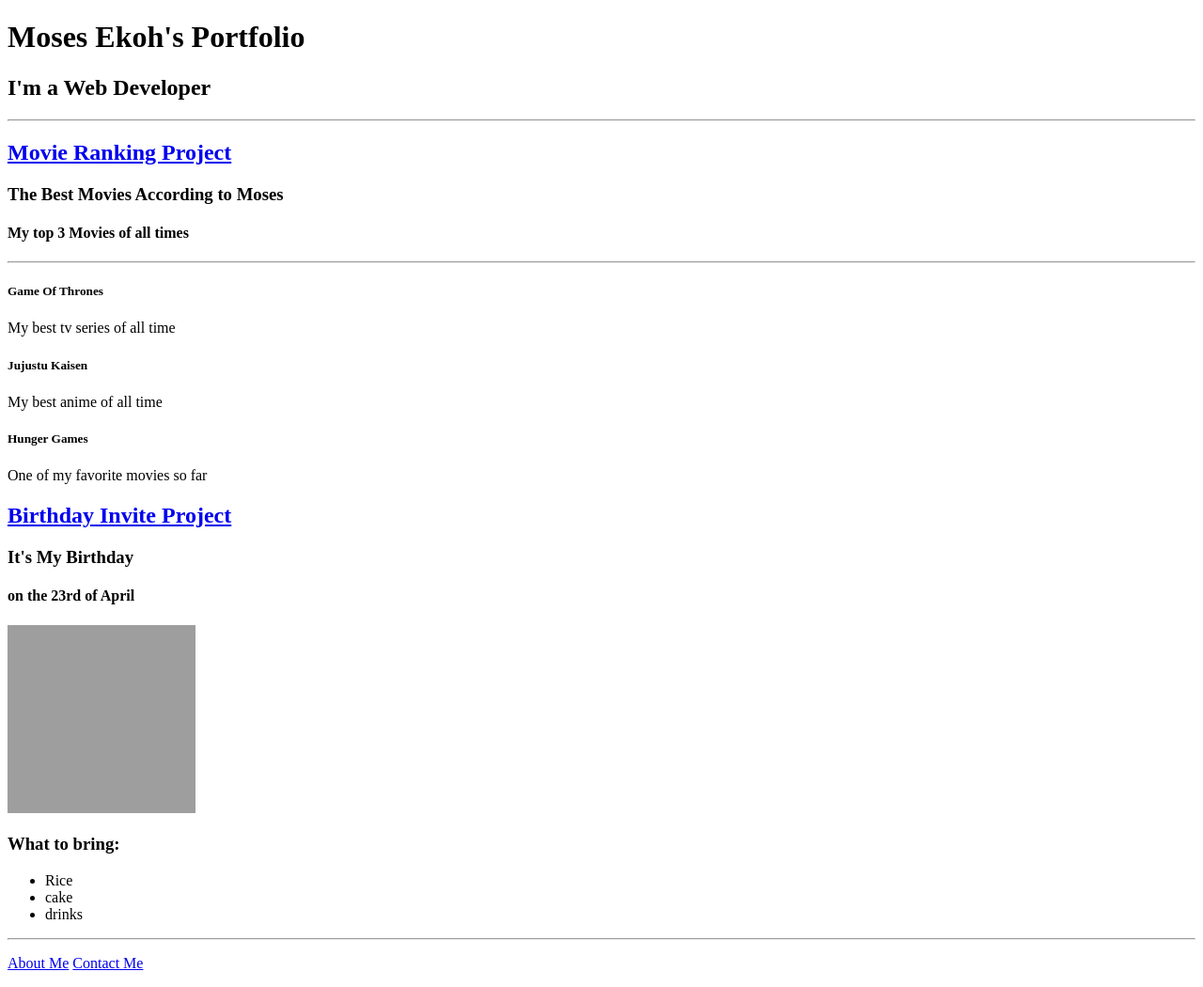
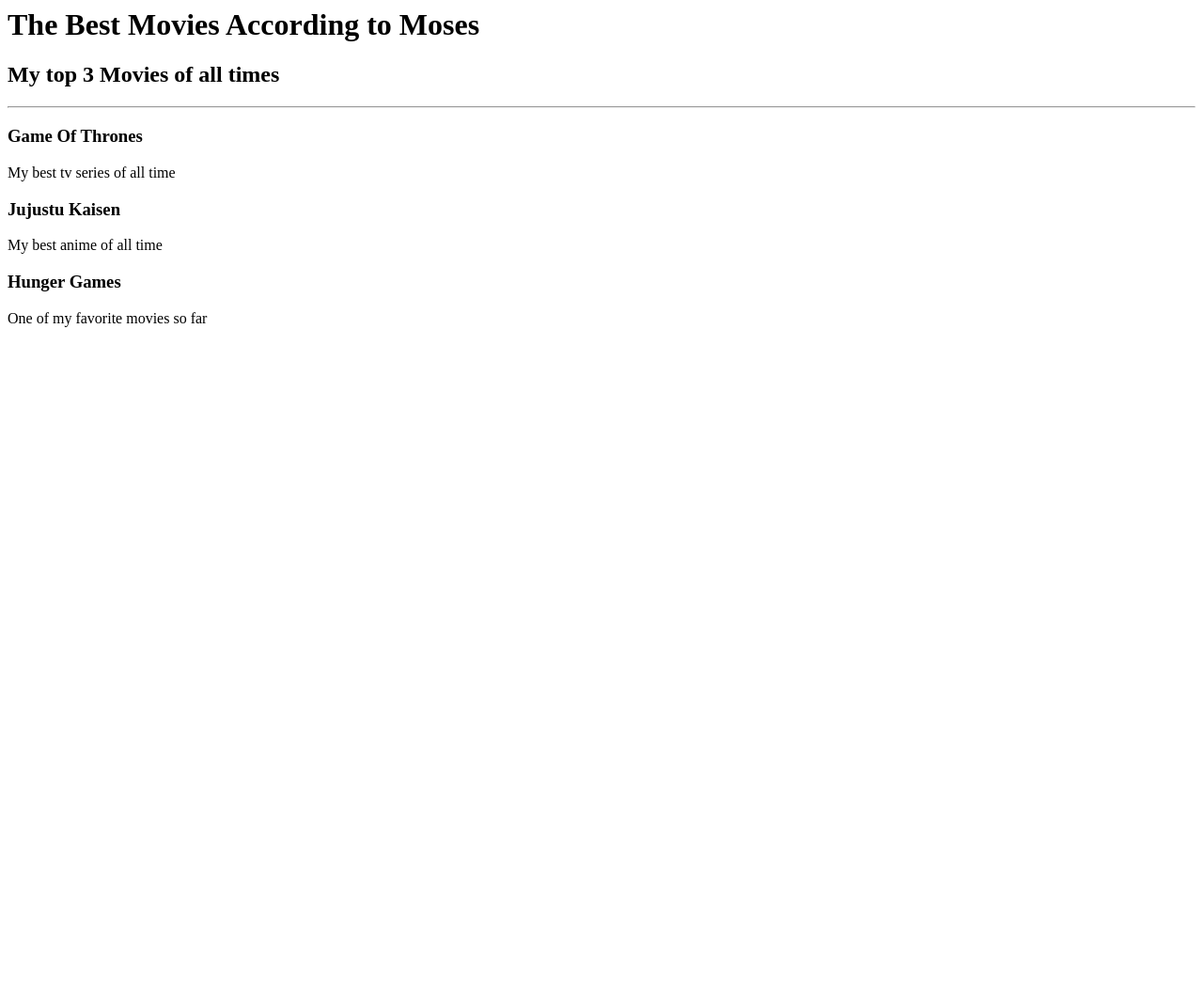
Before and after one commit to kranefuse/html-first-portfolio, a plain HTML site: page index.html in a window 1280 px wide. Shown: the whole page at 94% size. After the commit the page ends 800 px from the top, so only its background shows below. Drawn offline with Linux system fonts and the light colour scheme; grey boxes are pictures that could not be loaded.

Commit message:
Add files via upload

```diff
--- a/index.html
+++ b/index.html
@@ -1,60 +1,12 @@
-<!-- TODO 1: Create the HTML Boilerplate -->
-<!DOCTYPE html>
-<html lang="en">
-<head>
-    <meta charset="UTF-8">
-    <meta name="viewport" content="width=device-width, initial-scale=1.0">
-    <title>moses mini project</title>
-</head>
-<body>
-    <h1>Moses Ekoh's Portfolio</h1>
-    <h2>I'm a Web Developer</h2>
+<!-- Write your code below -->
+<h1>The Best Movies According to Moses</h1>
+<h2>My top 3 Movies of all times</h2>
 <hr>
-    <h2><a href="./2.4 Movie Ranking Project/index.html">Movie Ranking Project</a></h2>
-    <h3>The Best Movies According to Moses</h3>
-    <h4>My top 3 Movies of all times</h4>
-    <hr>
-    <h5>Game Of Thrones</h5>
+<h3>Game Of Thrones</h3>
 <p>My best tv series of all time</p>
-    <h5>Jujustu Kaisen</h5>
+<h3>Jujustu Kaisen</h3>
 <p>My best anime of all time</p>
-    <h5>Hunger Games</h5>
+<h3>Hunger Games</h3>
 <p>
     One of my favorite movies so far
 </p>
-    <h2><a href="./3.4 Birthday Invite Project/">Birthday Invite Project</a></h2>
-    <h3>It's My Birthday </h3>
-    <h4>on the 23rd of April</h4>
-    <img src="https://raw.githubusercontent.com/appbrewery/webdev/main/birthday-cake3.4.jpeg" height="200" width="200" alt="birthday card">
-    <h3>What to bring:</h3>
-    <ul>
-        <li>Rice</li>
-        <li>cake</li>
-        <li>drinks</li>
-    </ul>
-    <hr>
-    <p>
-        <a href="./4.1 Webpages/public/about.html">About Me</a>
-        <a href="./4.1 Webpages/public/contact.html">Contact Me</a>
-    </p>
-
-
-
-
-</body>
-</html>
-
-
-<!-- TODO 2: Add Your previous projects' HTML into the public folder -->
-
-<!-- TODO 3: Take screenshots of your project previews and add the images to the images folder -->
-
-<!-- TODO 4: Add titles/subtitles etc. -->
-
-<!-- TODO 5: Add a link to the project pages -->
-
-<!-- TODO 6: Add images to show the project previews
-HINT for TODO 6: You can use the height attribute set to 200 to make the image smaller:
-https://developer.mozilla.org/en-US/docs/Web/HTML/Element/img#attr-height -->
-
-<!-- TODO 7: Add the Contact Me and About Me page links -->
```
Lines whose indentation alone changed are shown as unchanged.
